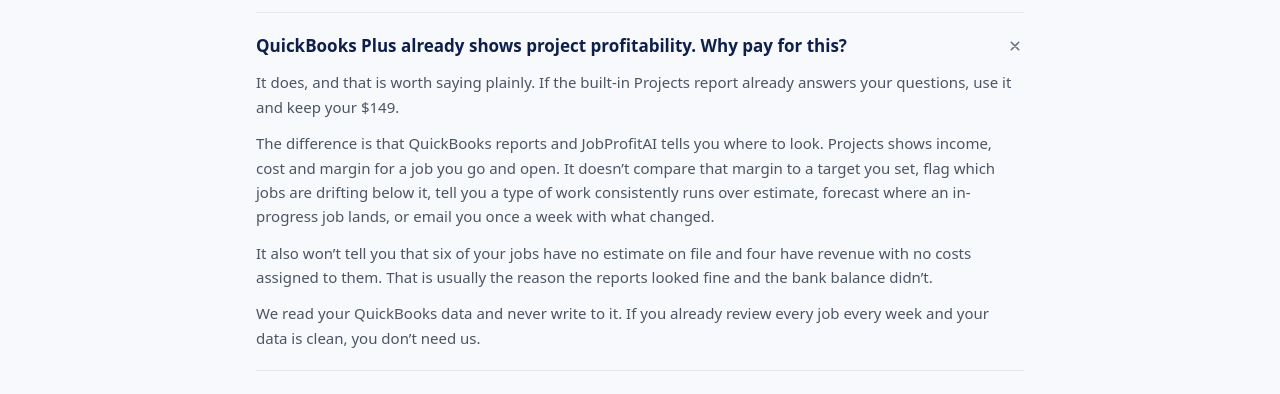
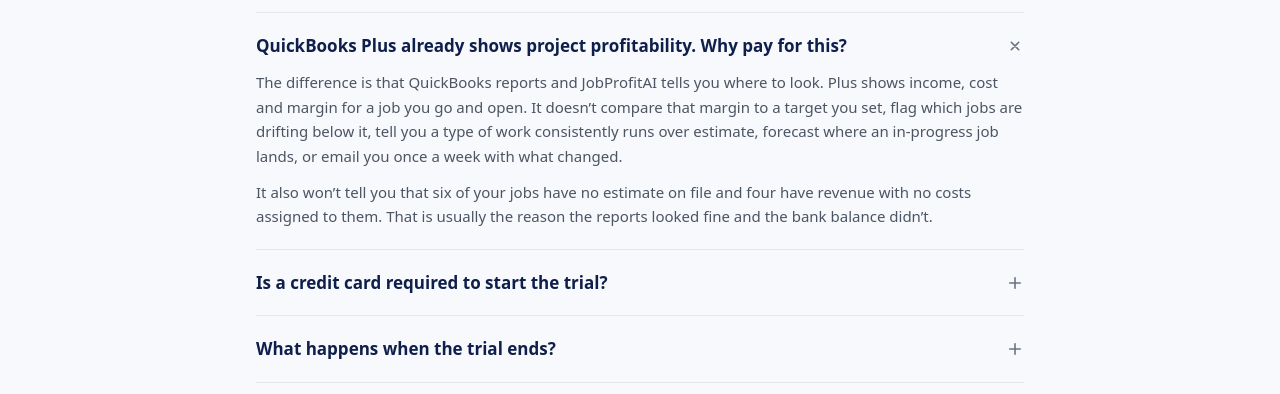
Before and after one commit to plinville44/jobprofitai, a Next.js app: page /pricing in a window 1280 px wide. Both pictures are taken after a click on the heading 640 px from the left and 3404 px from the top of the page. Shown: the part 3359-3753 px from the top of the page. Built offline with nearby package versions, Linux system fonts and the light colour scheme; no server answers.

Commit message:
Tighten the QuickBooks Plus pricing answer

```diff
--- a/src/app/(marketing)/pricing/page.tsx
+++ b/src/app/(marketing)/pricing/page.tsx
@@ -23,24 +23,16 @@
     a: (
       <>
         <span className="block">
-          It does, and that is worth saying plainly. If the built-in Projects report already answers
-          your questions, use it and keep your $149.
-        </span>
-        <span className="mt-3 block">
-          The difference is that QuickBooks reports and JobProfitAI tells you where to look.
-          Projects shows income, cost and margin for a job you go and open. It doesn&rsquo;t compare
-          that margin to a target you set, flag which jobs are drifting below it, tell you a type of
-          work consistently runs over estimate, forecast where an in-progress job lands, or email
-          you once a week with what changed.
+          The difference is that QuickBooks reports and JobProfitAI tells you where to look. Plus
+          shows income, cost and margin for a job you go and open. It doesn&rsquo;t compare that
+          margin to a target you set, flag which jobs are drifting below it, tell you a type of work
+          consistently runs over estimate, forecast where an in-progress job lands, or email you
+          once a week with what changed.
         </span>
         <span className="mt-3 block">
           It also won&rsquo;t tell you that six of your jobs have no estimate on file and four have
           revenue with no costs assigned to them. That is usually the reason the reports looked fine
           and the bank balance didn&rsquo;t.
-        </span>
-        <span className="mt-3 block">
-          We read your QuickBooks data and never write to it. If you already review every job every
-          week and your data is clean, you don&rsquo;t need us.
         </span>
       </>
     ),
```
